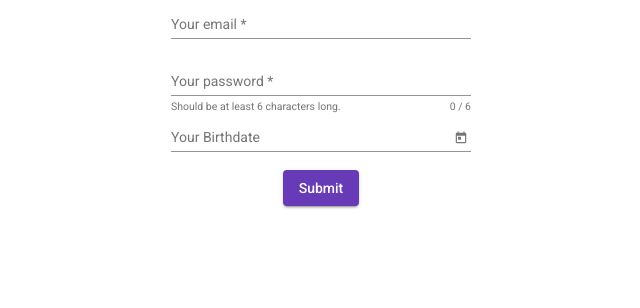
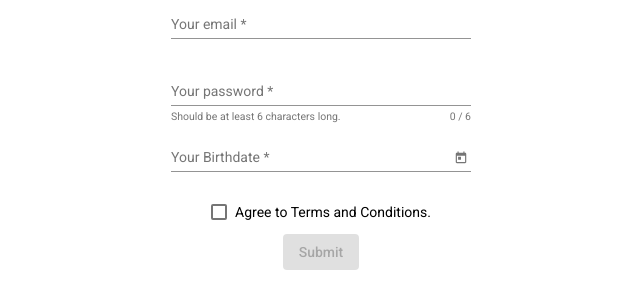
Before and after one commit to alex-lip/angular-material-demo, an Angular app: page /signup in a window 1280 px wide. Shown: the top 308 px of the page, without its empty margins (319-959 px from the left). Built offline with nearby package versions, Linux system fonts and the light colour scheme.

Commit message:
sign up checkbox and disable button unless complete

```diff
--- a/src/app/auth/signup/signup.component.html
+++ b/src/app/auth/signup/signup.component.html
@@ -2,6 +2,7 @@
   <form
     fxLayout="column"
     fxLayoutAlign="center center"
+    fxLayoutGap="10px"
     #f="ngForm"
     (ngSubmit)="onSubmit(f)"
   >
@@ -39,11 +40,13 @@
     </mat-form-field>
 
     <mat-form-field>
-      <input matInput placeholder="Your Birthdate" [matDatepicker]="picker" [max]="maxDate"/>
+      <input matInput placeholder="Your Birthdate" [matDatepicker]="picker" [max]="maxDate" ngModel name="birthdate" required />
       <mat-datepicker-toggle matSuffix [for]="picker" ></mat-datepicker-toggle>
       <mat-datepicker #picker></mat-datepicker>
     </mat-form-field>
 
-    <button type="submit" mat-raised-button color="primary">Submit</button>
+    <mat-checkbox ngModel name="agree" required color="primary">Agree to Terms and Conditions.</mat-checkbox>
+
+    <button type="submit" mat-raised-button color="primary" [disabled]="f.invalid">Submit</button>
   </form>
 </section>
```
Also changed, not shown: src/app/material.module.ts (+5 -2 lines).
